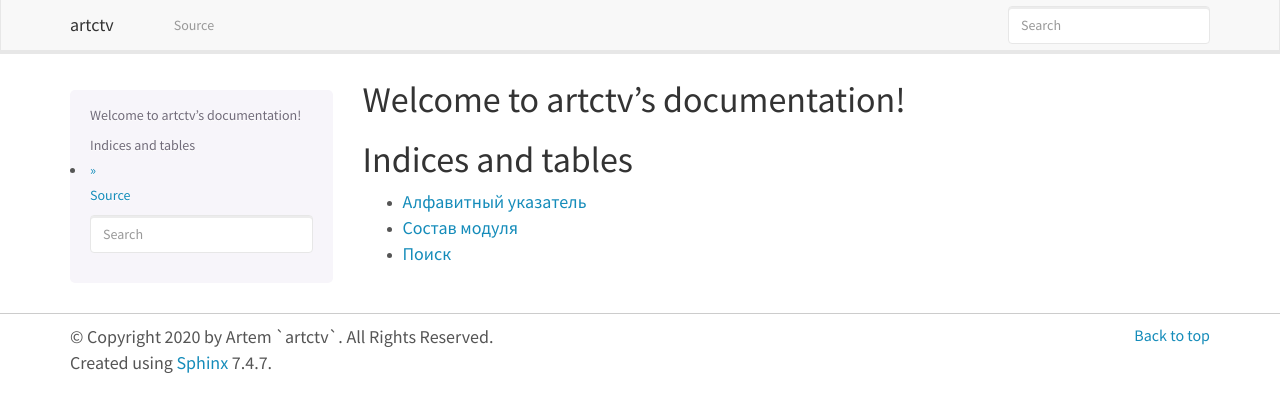
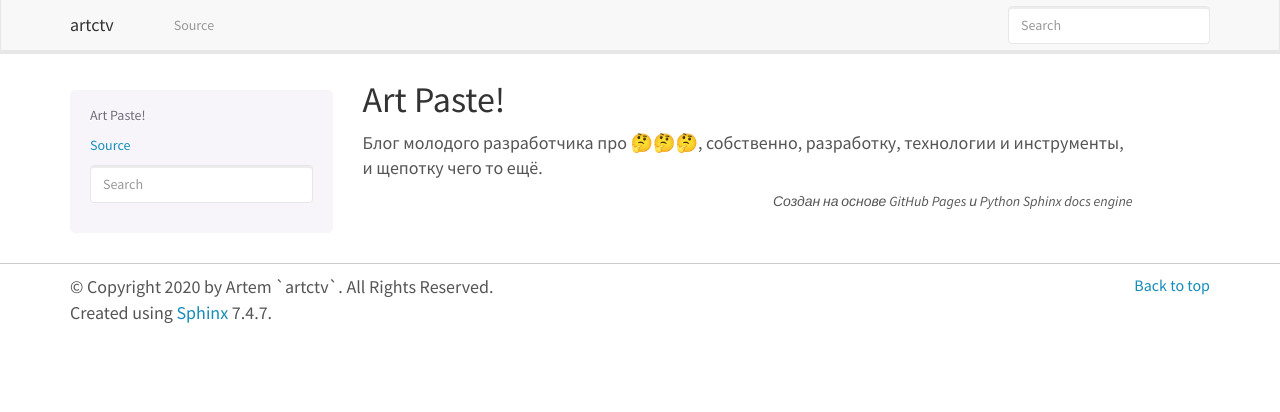
Before and after one commit to artctv/artctv.github.io, a Sphinx documentation site: the page built from docs/source/index.rst, in a window 1280 px wide. Shown: the top 412 px of the page. Built offline with Sphinx 7.4.7, drawn with Linux system fonts in a browser that asks for light colours.

Commit message:
Changed index.rst lang to ru

```diff
--- a/docs/source/index.rst
+++ b/docs/source/index.rst
@@ -3,20 +3,24 @@
    You can adapt this file completely to your liking, but it should at least
    contain the root `toctree` directive.
 
-Welcome to artctv's documentation!
-==================================
+Art Paste!
+==========
+Блог молодого разработчика про 🤔🤔🤔, собственно, разработку, технологии и инструменты, и щепотку чего то ещё.
+
+.. rst-class:: p-align-right
+
+  *Создан на основе GitHub Pages и Python Sphinx docs engine*
 
 .. toctree::
    :maxdepth: 2
-   :caption: Contents:
-
-   includeme
+   :caption: Содержание:
 
 
 
-Indices and tables
-==================
 
-* :ref:`genindex`
-* :ref:`modindex`
-* :ref:`search`
+.. Indices and tables
+.. ==================
+..
+.. * :ref:`genindex`
+.. * :ref:`modindex`
+.. * :ref:`search`
```
